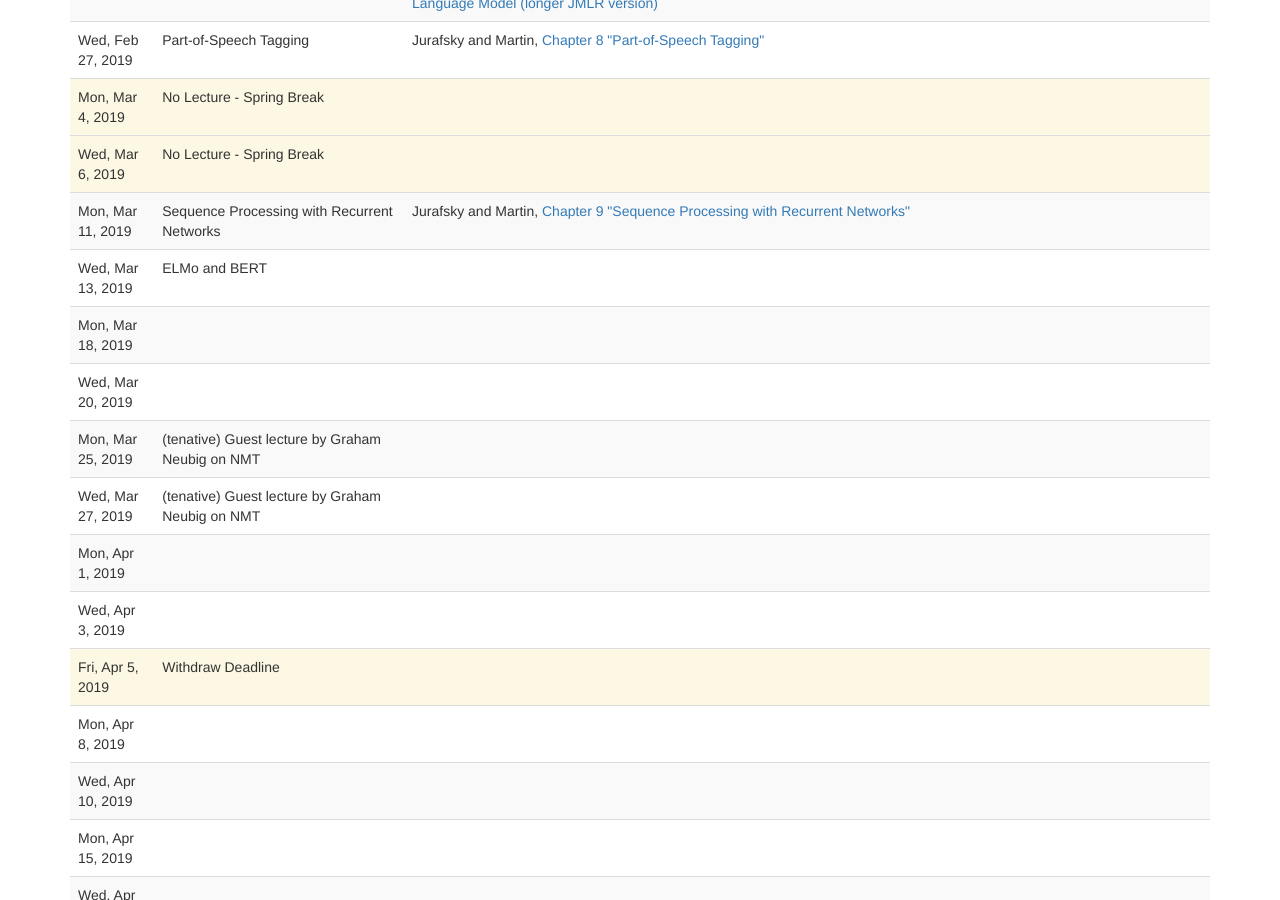
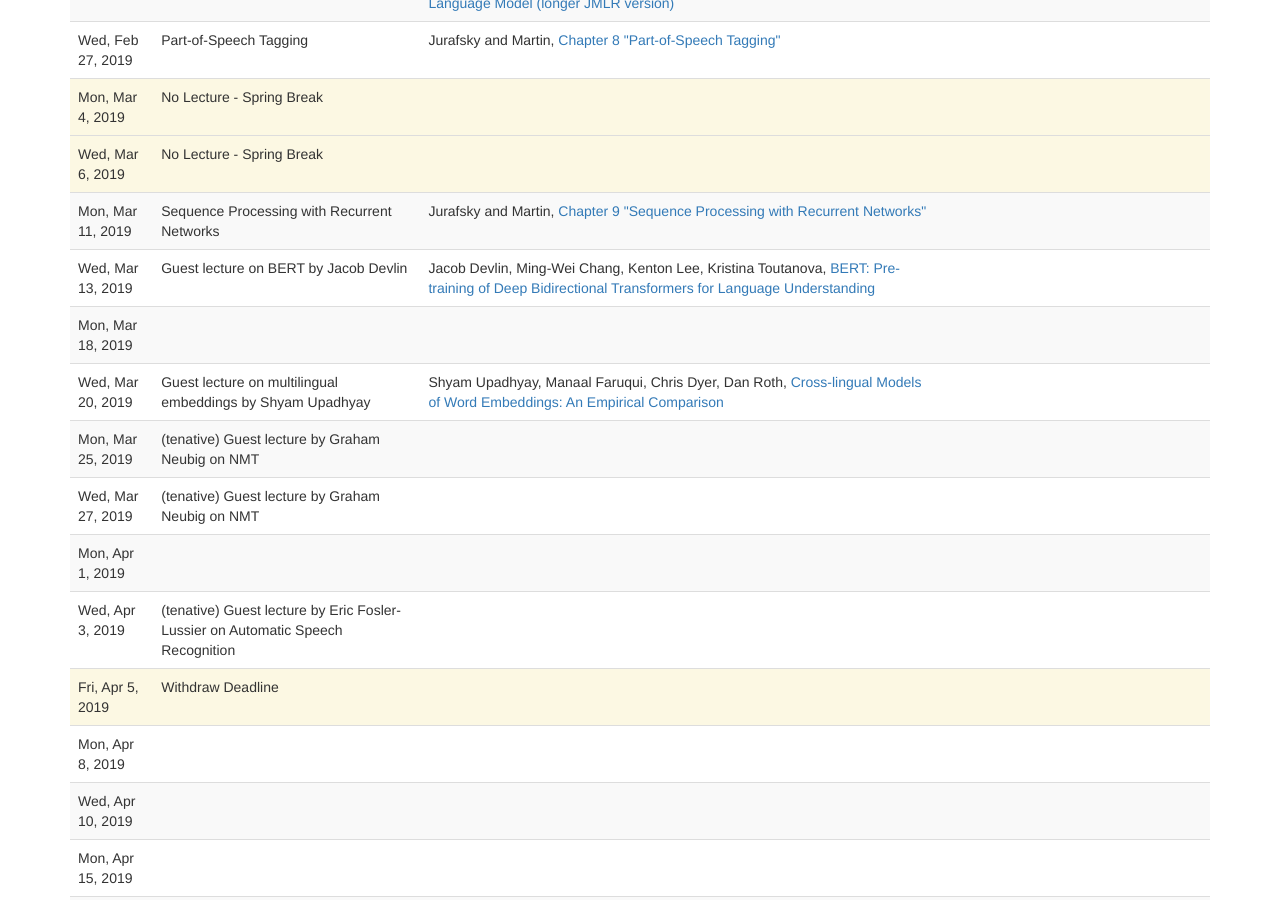
Before and after one commit to computational-linguistics-class/computational-linguistics-class.github.io, a Jekyll site: the page built from lectures.md, in a window 1280 px wide and 900 px high, scrolled down 1578 px. Built offline with Jekyll 4.4.1, drawn with Linux system fonts in a browser that asks for light colours; nearby versions of some CDN libraries; a script that is not in the unit is left out.

Commit message:
Confirmed guest speakers

```diff
--- a/_data/lectures.yaml
+++ b/_data/lectures.yaml
@@ -259,9 +259,14 @@
 -
   date: 2019-03-13
   slides:
-  title: ELMo and BERT
-  slides_credit:
+  title: Guest lecture on BERT
+  speaker: Jacob Devlin
+  slides_credit: Jacob Devlin
   readings:
+    -
+      title: BERT&colon; Pre-training of Deep Bidirectional Transformers for Language Understanding
+      authors: Jacob Devlin, Ming-Wei Chang, Kenton Lee, Kristina Toutanova
+      url: https://arxiv.org/abs/1810.04805
 -
   date: 2019-03-18
   slides:
@@ -271,9 +276,14 @@
 -
   date: 2019-03-20
   slides:
-  title:
-  slides_credit:
+  title: Guest lecture on multilingual embeddings
+  speaker: Shyam Upadhyay
+  slides_credit: Shyam Upadhyay
   readings:
+    -
+      title: Cross-lingual Models of Word Embeddings&colon; An Empirical Comparison
+      authors: Shyam Upadhyay, Manaal Faruqui, Chris Dyer, Dan Roth
+      url: http://www.aclweb.org/anthology/P16-1157
 -
   date: 2019-03-25
   slides:
@@ -295,7 +305,7 @@
 -
   date: 2019-04-03
   slides:
-  title:
+  title: (tenative) Guest lecture by Eric Fosler-Lussier on Automatic Speech Recognition
   slides_credit:
   readings:
 -
```
